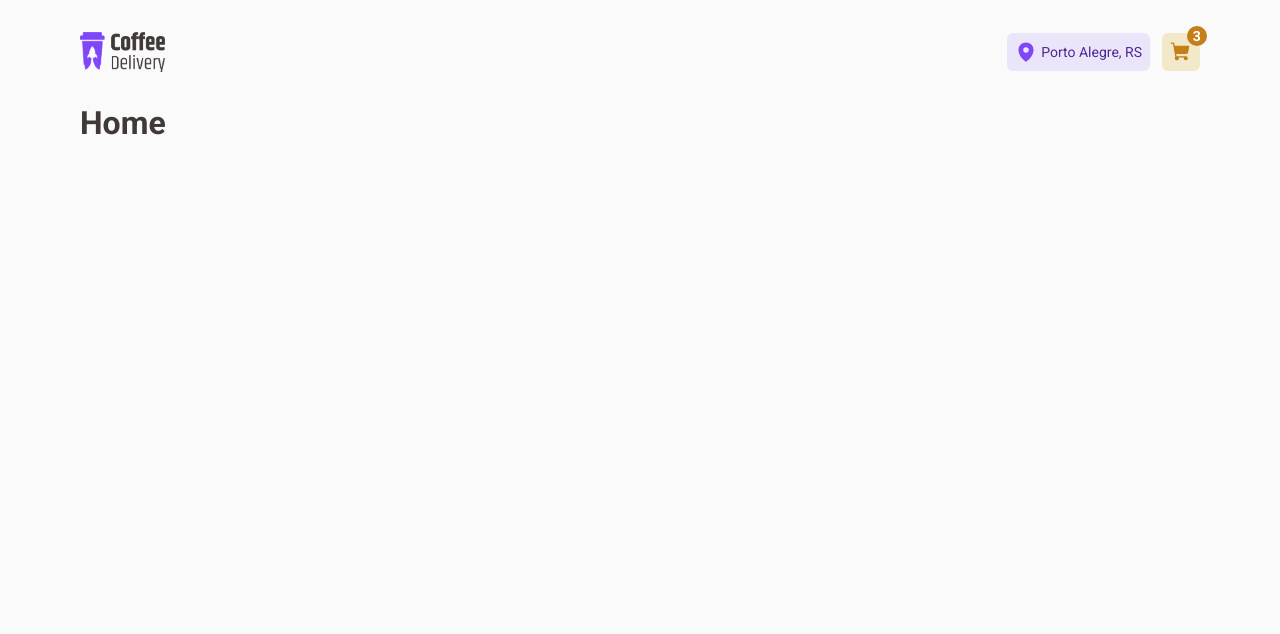
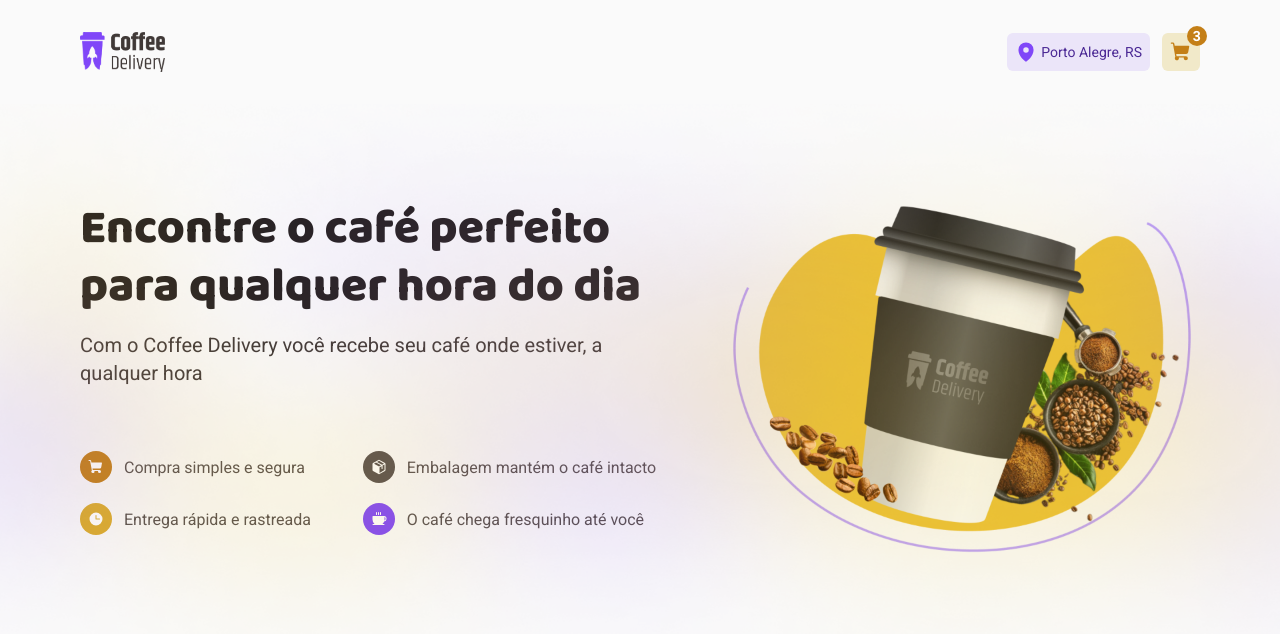
Before and after one commit to euhenriqueferreira/coffee-delivery, a React (Vite) app: page / in a window 1280 px wide. Shown: the top 634 px of the page. Built offline with nearby package versions, Linux system fonts and the light colour scheme.

Commit message:
Hero section finalized

```diff
--- a/src/components/Header/styles.ts
+++ b/src/components/Header/styles.ts
@@ -1,6 +1,10 @@
 import styled from "styled-components";
 
 export const HeaderContainer = styled.header`
+    width: 100%;
+    max-width: 1120px;
+    margin: 0 auto;
+
     display: flex;
     align-items: center;
     justify-content: space-between;
--- a/src/layouts/DefaultLayout/styles.ts
+++ b/src/layouts/DefaultLayout/styles.ts
@@ -1,7 +1,4 @@
 import styled from "styled-components";
 
 export const LayoutContainer = styled.div`
-    width: 100%;
-    max-width: 1120px;
-    margin: 0 auto;
 `
--- a/src/pages/Home.tsx
+++ /dev/null
@@ -1,5 +0,0 @@
-export function Home() {
-    return (
-        <h1>Home</h1>
-    )
-}
--- /dev/null
+++ b/src/pages/Home/components/BenefitItem/index.tsx
@@ -0,0 +1,22 @@
+import { ElementType } from "react";
+import { BenefitContainer } from "./styles";
+
+interface BenefitItemProps {
+    icon: ElementType,
+    highlightColor: string,
+    text: string,
+}
+
+export function BenefitItem({ icon: Icon, highlightColor, text }: BenefitItemProps) {
+
+    return (
+        <BenefitContainer highlightColor={highlightColor}>
+            <div>
+                <Icon size={16} weight='fill' />
+            </div>
+            <span>
+                {text}
+            </span>
+        </BenefitContainer>
+    )
+}
--- /dev/null
+++ b/src/pages/Home/components/BenefitItem/styles.ts
@@ -0,0 +1,28 @@
+import styled from "styled-components";
+
+export const BenefitContainer = styled.li<{ highlightColor: string }>`
+    list-style: none;
+    display: flex;
+    align-items: center;
+    gap: 0.75rem;
+
+    div{
+        width: 2rem;
+        height: 2rem;
+        border-radius: 50%;
+        display: flex;
+        align-items: center;
+        justify-content: center;
+        background-color: ${props => props.theme[props.highlightColor]};
+
+        svg{
+            color: ${props => props.theme.white};
+        }
+    }
+
+    span{
+        font-size: 1rem;
+        color: ${props => props.theme["base-text"]};
+        font-weight: 400;
+    }
+`
--- /dev/null
+++ b/src/pages/Home/index.tsx
@@ -0,0 +1,28 @@
+import { Clock, Coffee, Package, ShoppingCart } from 'phosphor-react';
+import heroBackground from '../../assets/hero-background.png';
+import heroCoffee from '../../assets/hero-coffee.png';
+import { BenefitItem } from './components/BenefitItem';
+import { HomeContainer } from "./styles";
+
+export function Home() {
+    return (
+        <HomeContainer>
+            <section className="hero-section">
+                <img src={heroBackground} className='background' />
+                <div className="hero-section__caption">
+                    <h1>Encontre o café perfeito para qualquer hora do dia</h1>
+                    <p>Com o Coffee Delivery você recebe seu café onde estiver, a qualquer hora</p>
+                    <ul>
+                        <BenefitItem icon={ShoppingCart} text="Compra simples e segura" highlightColor="yellow-dark" />
+                        <BenefitItem icon={Package} text="Embalagem mantém o café intacto" highlightColor="base-text" />
+                        <BenefitItem icon={Clock} text="Entrega rápida e rastreada" highlightColor="yellow" />
+                        <BenefitItem icon={Coffee} text="O café chega fresquinho até você" highlightColor="purple" />
+                    </ul>
+                </div>
+                <div className="hero-section__image">
+                    <img src={heroCoffee} alt="Copo de café" />
+                </div>
+            </section>
+        </HomeContainer>
+    )
+}
--- /dev/null
+++ b/src/pages/Home/styles.ts
@@ -0,0 +1,60 @@
+import styled from "styled-components";
+
+export const HomeContainer = styled.main`
+    position: relative;
+
+    .hero-section{
+        width: 100%;
+        max-width: 1120px;
+        margin: 0 auto;
+
+        display: flex;
+        align-items: flex-start;
+        justify-content: space-between;
+
+        gap: 3.5rem;
+        padding: 6rem 0;
+
+        img.background{
+            width: 100%;
+            height: 100%;
+            object-fit: cover;
+
+            position: absolute;
+            left: 0;
+            top: 0;
+        }
+
+        &__caption{
+            h1{
+                font-size: 3rem;
+                line-height: 1.2;
+                color: ${props => props.theme["base-title"]};
+                font-weight: 800;
+                font-family: "Baloo 2", sans-serif;
+                margin-bottom: 1rem;
+            }
+
+            p{
+                font-size: 1.25rem;
+                color: ${props => props.theme["base-subtitle"]};
+                line-height: 1.4;
+                font-weight: 400;
+                margin-bottom: 4rem;
+            }
+
+            ul{
+                display: grid;
+                grid-template-columns: repeat(2, auto);
+                gap: 1.25rem 2.5rem;
+            }
+        }
+
+        &__image{
+            img{
+                width: fit-content;
+                height: 22.5rem;
+            }
+        }
+    }
+`
```
Also changed, not shown: src/assets/hero-background.png (added), src/assets/hero-coffee.png (added).
